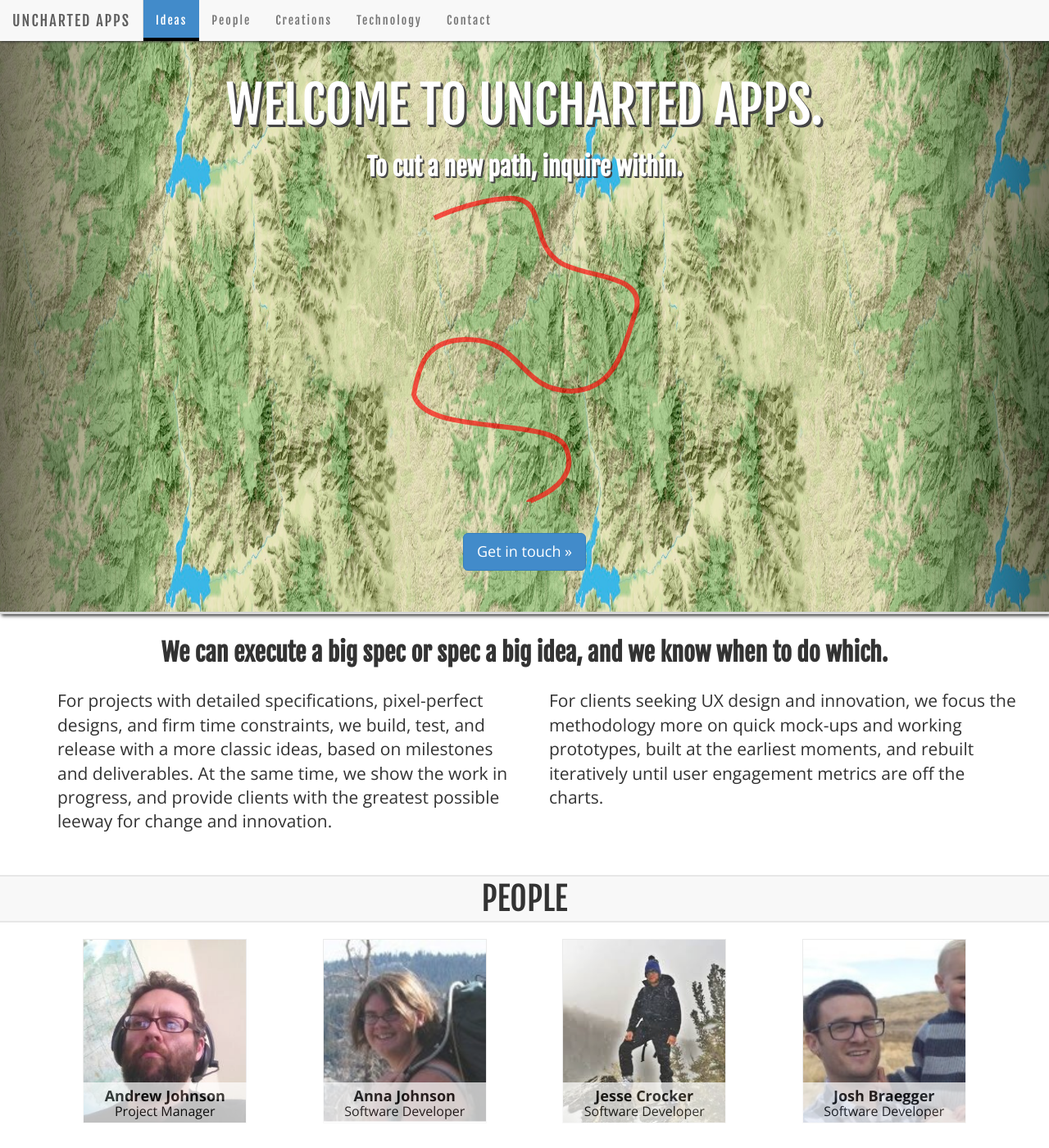
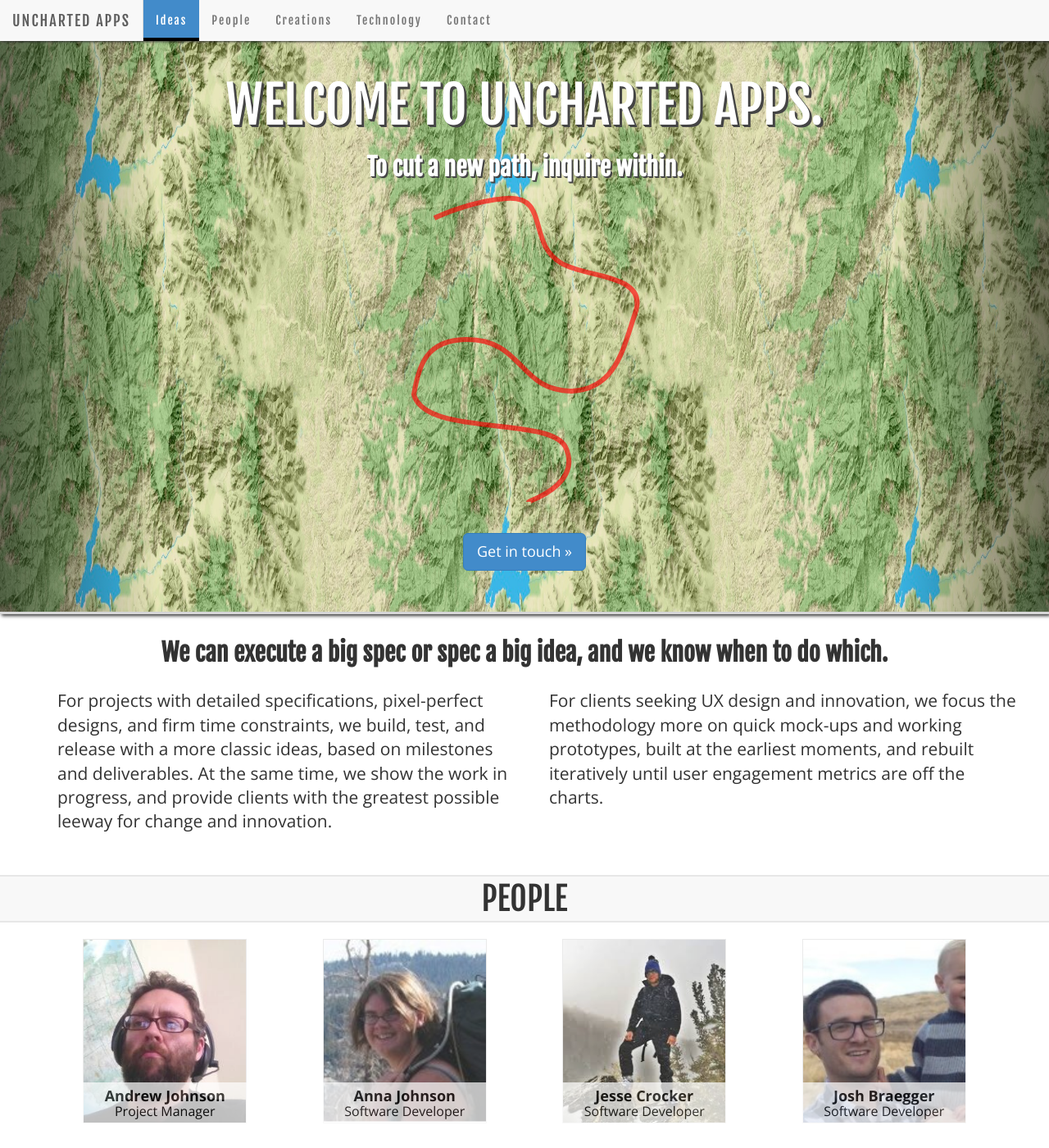
Before and after one commit to trailbehind/consulting-website, a Jekyll site: the page built from index.html, in a window 1280 px wide and 1400 px high. Shown: the whole window at 82% size. Built offline with Jekyll 4.4.1, drawn with Linux system fonts in a browser that asks for light colours; nearby versions of some CDN libraries.

Commit message:
Update style.css

```diff
--- a/css/style.css
+++ b/css/style.css
@@ -34,6 +34,9 @@ body {
   padding-top: 50px;
   background:url('{{ site.baseurl }}/images/map_background_2.jpg');
   background-size:500px 500px;
+  background-repeat:no-repeat;
+  background-attachment:fixed;
+  background-position:center;
 }
 
 .background{
```
